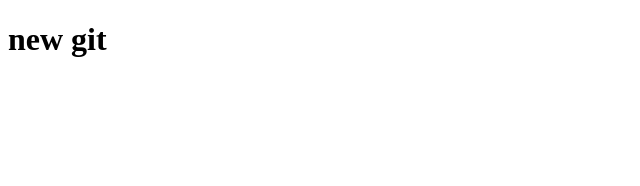
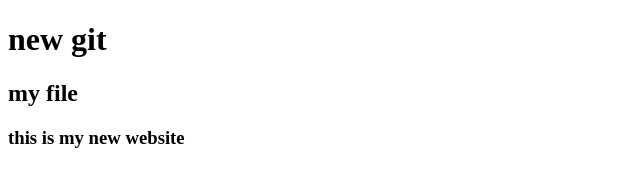
Before and after one commit to iliasrony21/my-seconds-repo, a plain HTML site: page index.html in a window 1280 px wide. Shown: the whole page, without its empty margins (0-640 px from the left). Drawn offline with Linux system fonts and the light colour scheme.

Commit message:
newthink added

```diff
--- a/index.html
+++ b/index.html
@@ -8,5 +8,7 @@
 </head>
 <body>
     <h1>new git</h1>
+    <h2>my file</h2>
+    <h3>this is my new website</h3>
 </body>
 </html>
```
